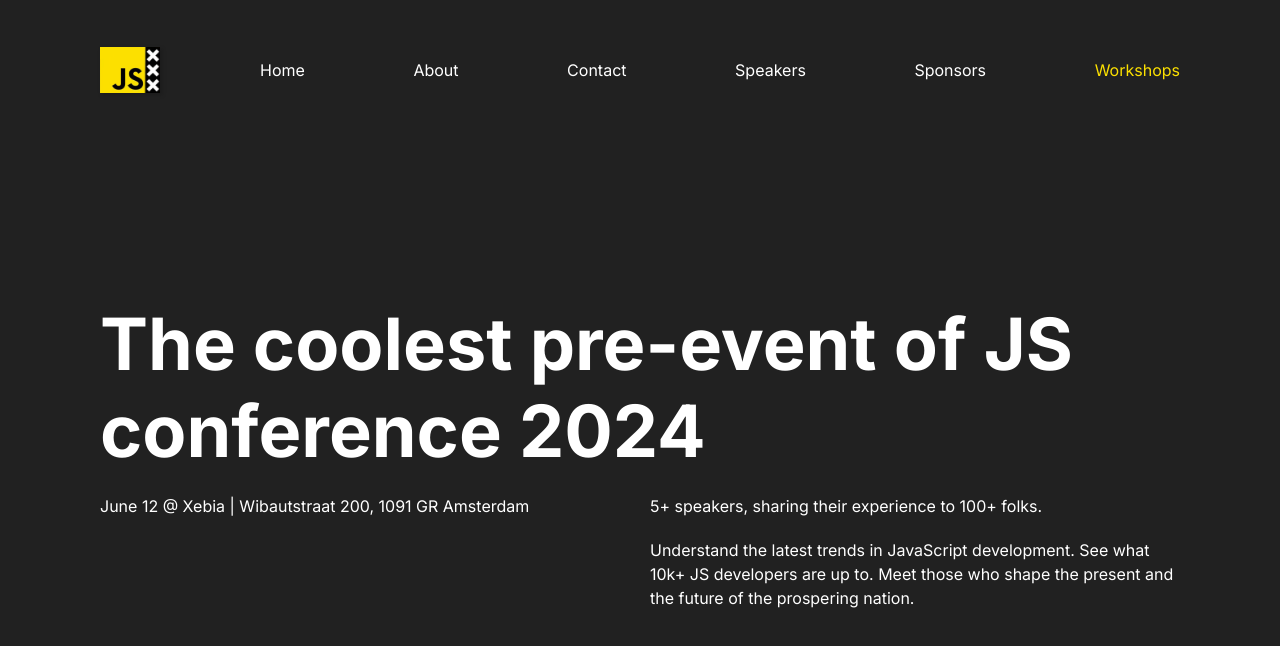
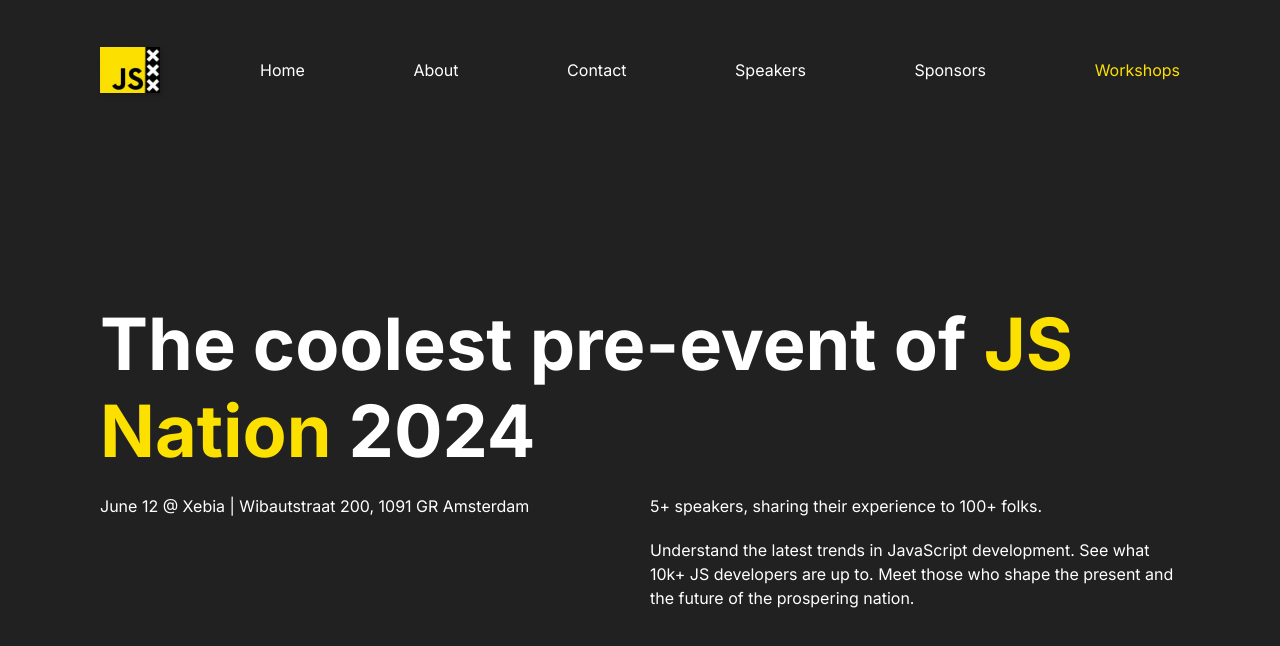
Before and after one commit to patrickhuijten/writing-product-proof-e2e-tests-with-cucumber-and-playwright, a Next.js app: page / in a window 1280 px wide. Shown: the top 646 px of the page. Built offline with nearby package versions, Linux system fonts and the light colour scheme.

Commit message:
fix: correct headline

```diff
--- a/app/page.module.css
+++ b/app/page.module.css
@@ -1,5 +1,9 @@
 h1.title {
   font-size: 72px;
+}
+
+h1.title > span {
+  color: var(--accent-color);
 }
 
 div.hero {
--- a/app/page.tsx
+++ b/app/page.tsx
@@ -4,7 +4,7 @@
   return (
     <div className={styles.hero}>
       <h1 className={styles.title} style={{ gridArea: "title" }}>
-        The coolest pre-event of JS conference 2024
+        The coolest pre-event of <span>JS Nation</span> 2024
       </h1>
       <p className={styles.description} style={{ gridArea: "dates" }}>
         June 12 @ Xebia | Wibautstraat 200, 1091 GR Amsterdam
```
